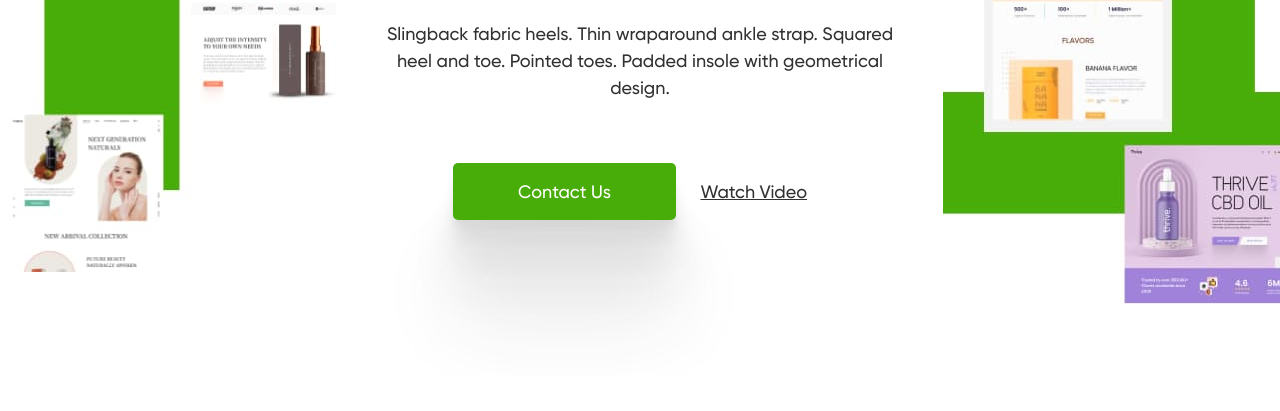
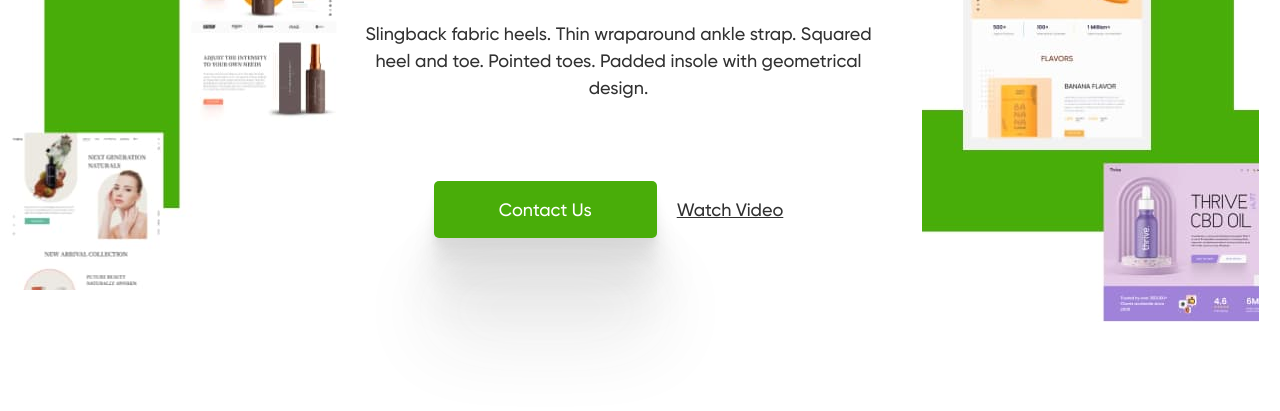
Before and after one commit to Esenturio/lesson-31, a website: page index.html in a window 1280 px wide. Shown: the part 531-942 px from the top of the page. Before the commit the page ends 906 px from the top, so only its background shows below. Drawn offline with nearby package versions, Linux system fonts and the light colour scheme; files that its build step writes are made by us from their sources; files whose address does not match are found by name.

Commit message:
little changes to header__content

```diff
--- a/index.html
+++ b/index.html
@@ -48,15 +48,15 @@
           <div class="header__info-main mr-auto ml-auto">
             <h2 class="header__title m-0">We Develop <span class="header__title-2 m-0">Shopify</span>  sites</h2>
             <p class="header__info m-0">Slingback fabric heels. Thin wraparound ankle strap. Squared heel and toe. Pointed toes. Padded insole with geometrical design. </p>
-            <div class="header__links">
-              <a href="" class="btn btn-long btn-shadow">Contact Us</a>
-              <a href="#" class="btn btn-light btn-short underline">Watch Video</a>
+            <div class="header__links flex">
+              <a href="" class="btn btn-long btn-shadow ml-auto header__m">Contact Us</a>
+              <a href="#" class="btn btn-light btn-short underline mr-auto header__m">Watch Video</a>
             </div>
           </div>
 
-          <div class="header__image header__image-two">
+          <p class="header__image header__image-two ml-auto mr-auto">
             <img src="img/second-side.jpg" alt="">
-          </div>
+          </p>
 
         </div>
       </div>
--- a/sass/_header.sass
+++ b/sass/_header.sass
@@ -47,7 +47,12 @@ $gilroy-reg: 'Gilroy'
     @include media(992px)
       display: none
 .header__links
-  flex-wrap: wrap-reverse
+  flex-wrap: wrap
+
+.header__m
+  @include media(350px)
+    margin: 0 auto
+
 
 
 
```
